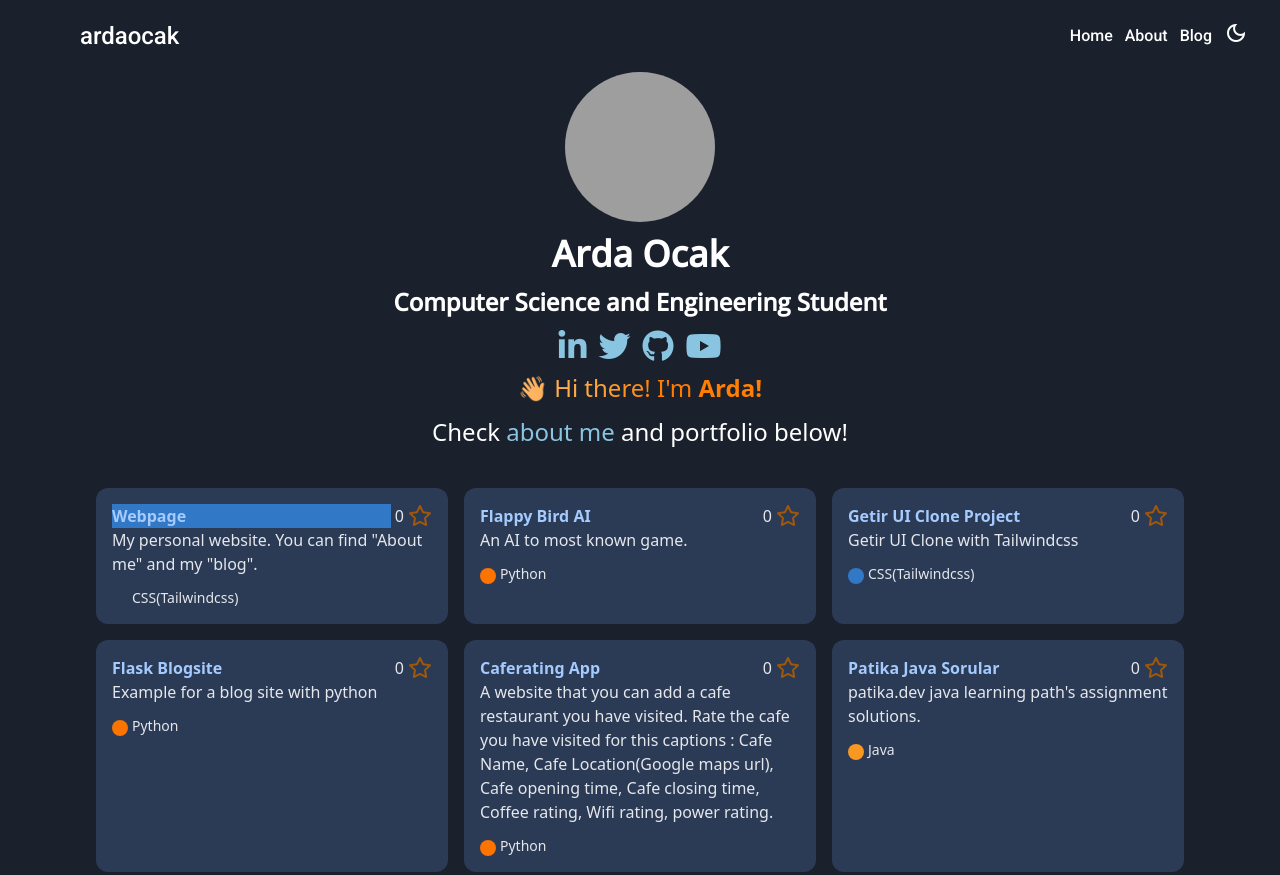
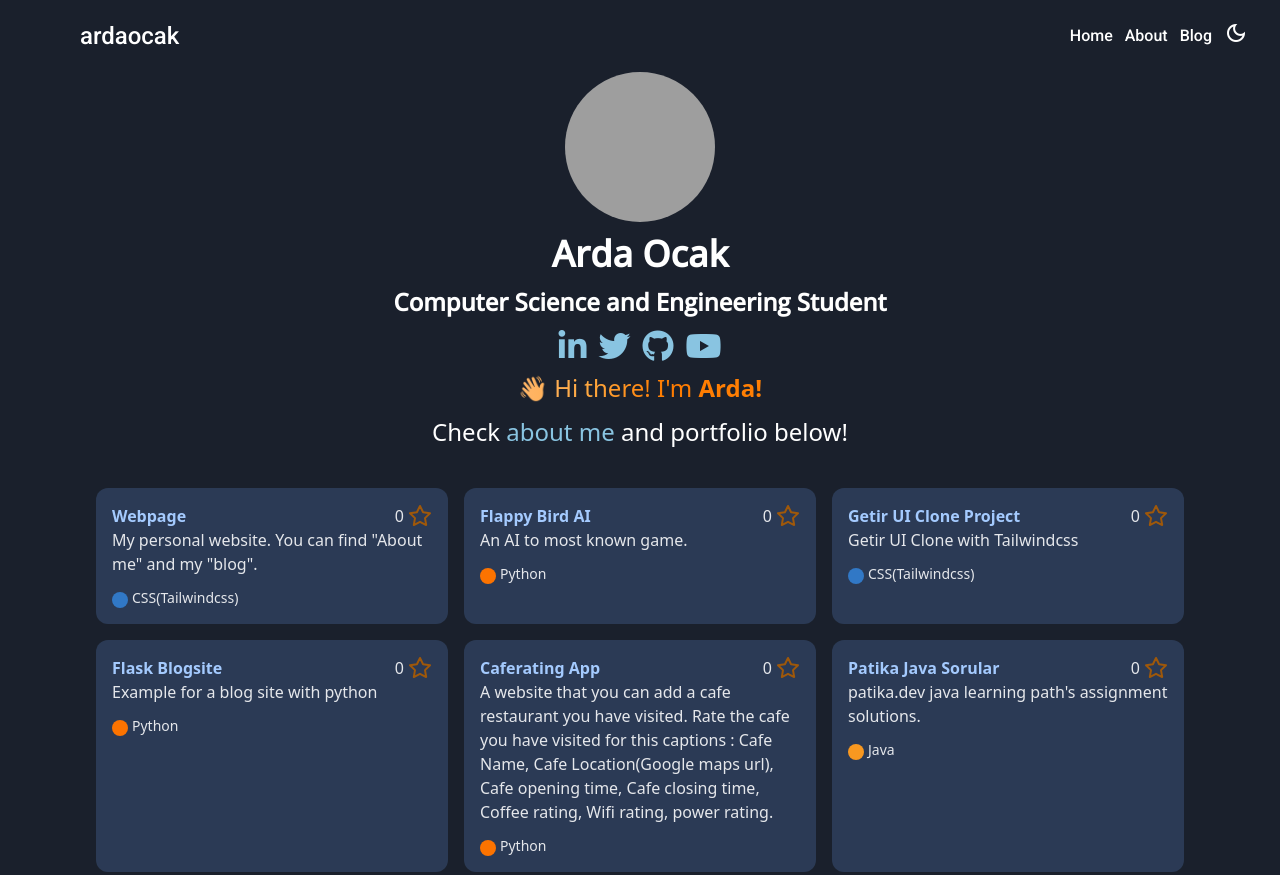
Before and after one commit to ardaocakkk/ardaocakkk.github.io, a website: page index.html in a window 1280 px wide. Shown: the top 875 px of the page. Drawn offline with nearby package versions, Linux system fonts and the light colour scheme; grey boxes are pictures that could not be loaded.

Commit message:
on gh-pages index.html updated

```diff
--- a/index.html
+++ b/index.html
@@ -68,9 +68,9 @@
 
 <section id="projects" class="py-10 px-4 mr-20 ml-20">
     <div class="grid grid-cols-1 gap-4 sm:grid-cols-2 md:grid-cols-3  ">
-        <a href="https://github.com/ardaocakkk/ardaocakkk" target="_blank" class="h-full cursor-pointer rounded-xl  p-4 bg-post_bg text-gray-200 dark:bg-white_post">
+        <a href="https://github.com/ardaocakkk/ardaocakkk.github.io" target="_blank" class="h-full cursor-pointer rounded-xl  p-4 bg-post_bg text-gray-200 dark:bg-white_post">
             <div class="flex items-center space-x-1 ">
-                <span class="flex-grow space-x-2 truncate text-blue-300 font-semibold icon-color " style="background-color: rgb(49,120,198);">Webpage</span>
+                <span class="flex-grow space-x-2 truncate text-blue-300 font-semibold icon-color ">Webpage</span>
                 <div class="flex items-center space-x-1">
                     <div class="flex items-center space-x-1 dark:text-black">
                         <span class="dark:text-black">0</span>
@@ -80,7 +80,7 @@
             </div>
             <p class="dark:text-black">My personal website. You can find "About me" and my "blog".</p>
             <div class="mt-3 flex">
-                <span class="mt-1 block h-4 w-4 rounded-full bg- "></span>
+                <span class="mt-1 block h-4 w-4 rounded-full bg-python " style="background-color: rgb(49,120,198);"></span>
                 <p class="ml-1  text-sm dark:text-black">CSS(Tailwindcss)</p>
             </div>
         </a>
```
